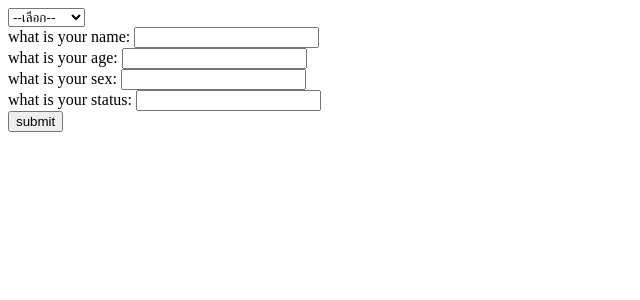
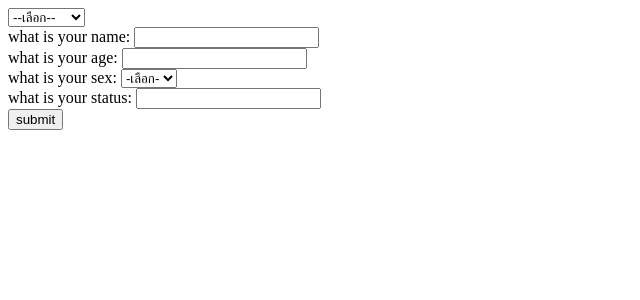
Before and after one commit to waxeve45/Lab2, a PHP site: page / in a window 1280 px wide. Shown: the top 300 px of the page, without its empty margins (0-640 px from the left). Run offline with PHP 8.4, Linux system fonts and the light colour scheme.

Commit message:
Update index.php

```diff
--- a/index.php
+++ b/index.php
@@ -16,11 +16,15 @@
 
 
 
-
-
     what is your name:   <input type="text"name="name"><br>
     what is your age:    <input type="text"name="age"><br>
-    what is your sex:    <input type="text"name="sex"><br>
+    what is your sex:    <select name="sex">
+        <option value="">-เลือก-</option>
+        <option value="ชาย">-ชาย-</option>
+        <option value="หญิง">-หญิง-</option>
+
+    </select>
+    <br>
     what is your status: <input type="text"name="status"><br>
     <input type="submit" value="submit">
 
```
